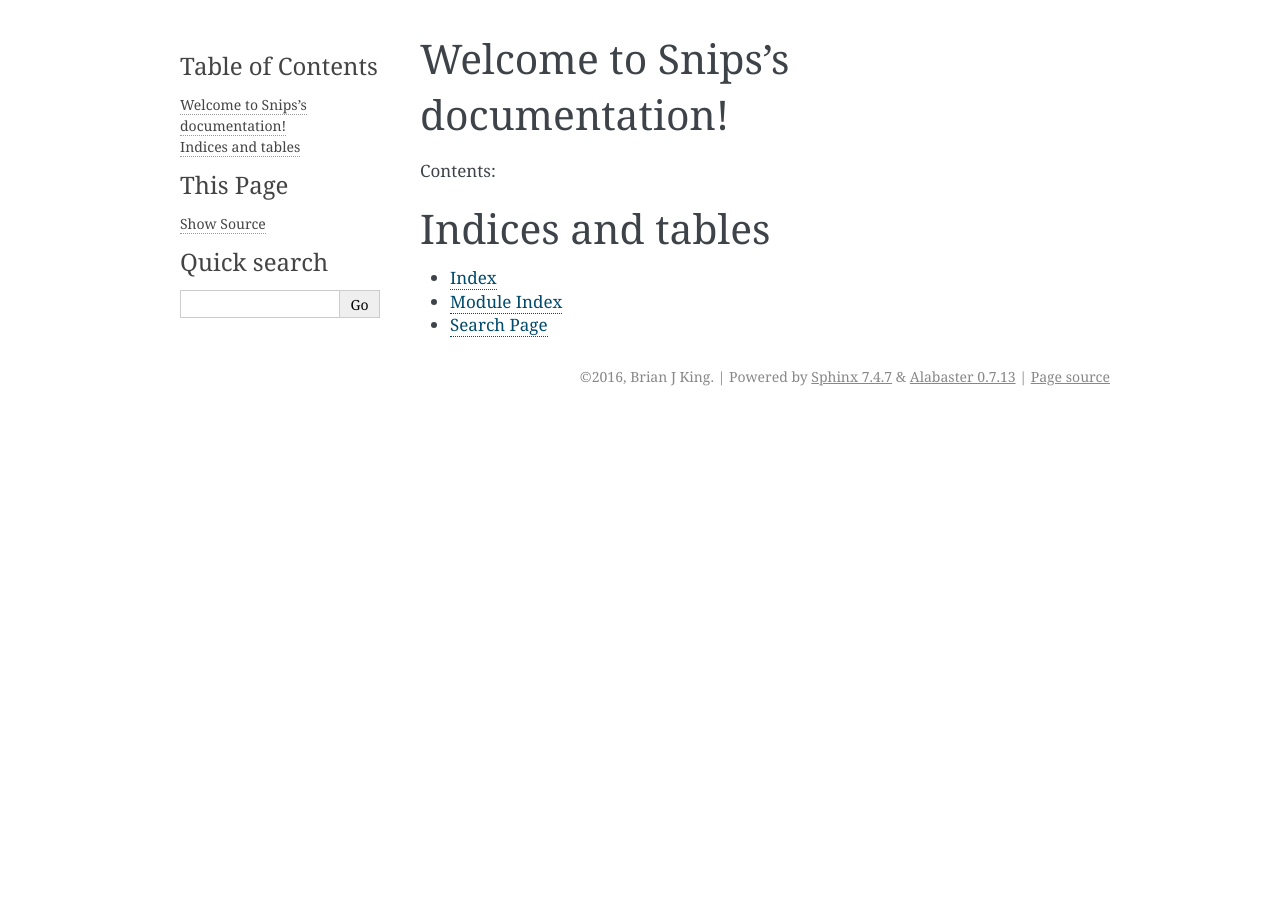
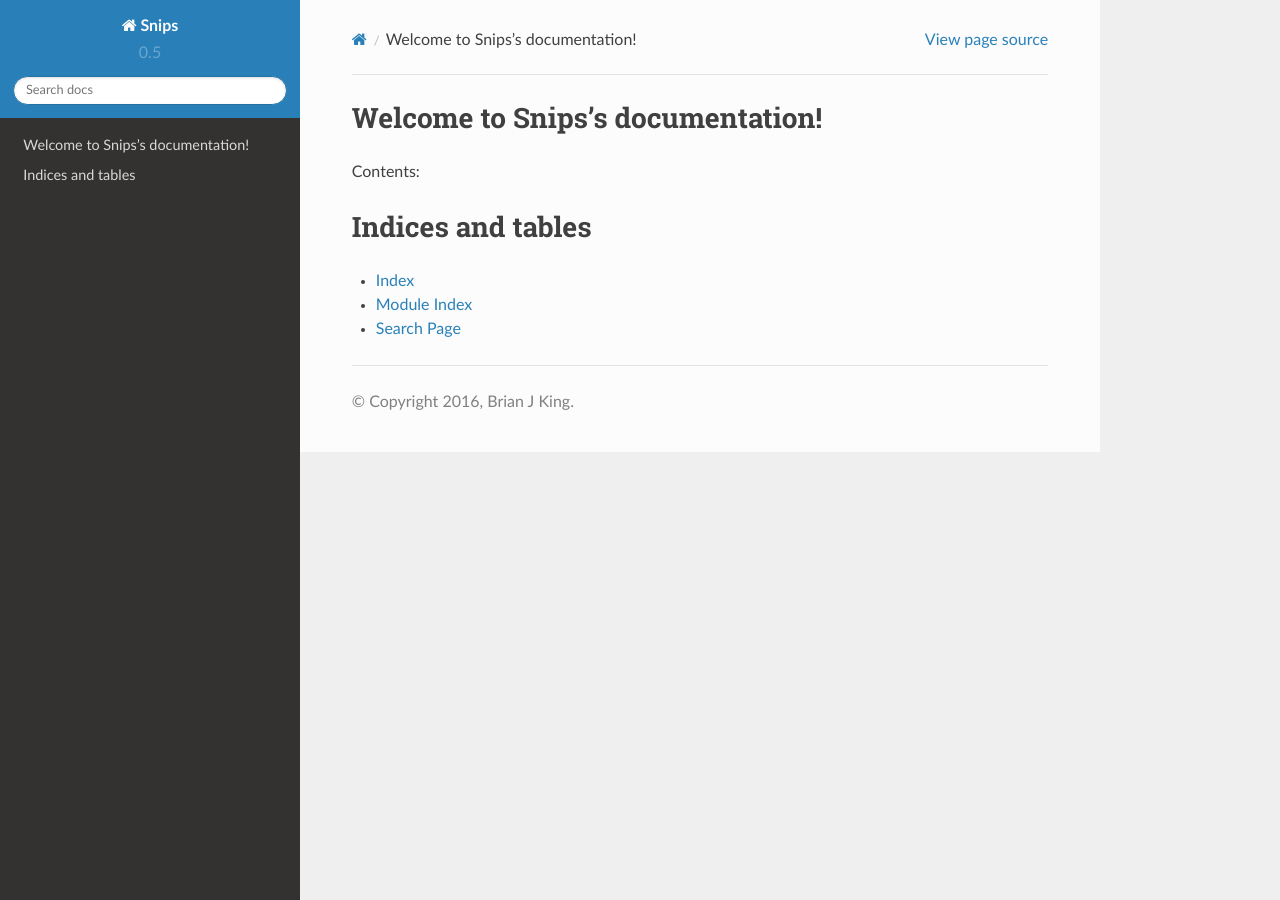
Before and after one commit to brianjking/knowledge, a Sphinx documentation site: the page built from source/index.rst, in a window 1280 px wide. Built offline with Sphinx 7.4.7 and the Read the Docs theme 2.0.0, drawn with Linux system fonts in a browser that asks for light colours; formulas are drawn with MathJax 3.

Commit message:
Update conf.py

```diff
--- a/source/conf.py
+++ b/source/conf.py
@@ -15,6 +15,17 @@
 import sys
 import os
 
+# on_rtd is whether we are on readthedocs.org, this line of code grabbed from docs.readthedocs.org
+on_rtd = os.environ.get('READTHEDOCS', None) == 'True'
+
+if not on_rtd:  # only import and set the theme if we're building docs locally
+    import sphinx_rtd_theme
+    html_theme = 'sphinx_rtd_theme'
+    html_theme_path = [sphinx_rtd_theme.get_html_theme_path()]
+
+# otherwise, readthedocs.org uses their theme by default, so no need to specify it
+
+
 # If extensions (or modules to document with autodoc) are in another directory,
 # add these directories to sys.path here. If the directory is relative to the
 # documentation root, use os.path.abspath to make it absolute, like shown here.
@@ -29,9 +40,10 @@
 # extensions coming with Sphinx (named 'sphinx.ext.*') or your custom
 # ones.
 extensions = [
-    'sphinx.ext.intersphinx',
-    'sphinx.ext.imgmath',
+    'sphinx.ext.pngmath',
     'sphinx.ext.ifconfig',
+    'sphinx_git',
+    'sphinxcontrib.email',
 ]
 
 # Add any paths that contain templates here, relative to this directory.
@@ -40,7 +52,7 @@
 # The suffix(es) of source filenames.
 # You can specify multiple suffix as a list of string:
 # source_suffix = ['.rst', '.md']
-source_suffix = '.rst'
+# source_suffix = '.rst'
 
 # The encoding of source files.
 #source_encoding = 'utf-8-sig'
@@ -112,7 +124,7 @@
 
 # The theme to use for HTML and HTML Help pages.  See the documentation for
 # a list of builtin themes.
-html_theme = 'alabaster'
+# html_theme = 'alabaster'
 
 # Theme options are theme-specific and customize the look and feel of a theme
 # further.  For a list of options available for each theme, see the
@@ -177,10 +189,10 @@
 #html_show_sourcelink = True
 
 # If true, "Created using Sphinx" is shown in the HTML footer. Default is True.
-#html_show_sphinx = True
+html_show_sphinx = False
 
 # If true, "(C) Copyright ..." is shown in the HTML footer. Default is True.
-#html_show_copyright = True
+html_show_copyright = True
 
 # If true, an OpenSearch description file will be output, and all pages will
 # contain a <link> tag referring to it.  The value of this option must be the
@@ -292,3 +304,13 @@
 
 # Example configuration for intersphinx: refer to the Python standard library.
 intersphinx_mapping = {'https://docs.python.org/': None}
+
+# Markdown support
+
+from recommonmark.parser import CommonMarkParser
+
+source_parsers = {
+    '.md': CommonMarkParser,
+}
+
+source_suffix = ['.rst', '.md']
```
